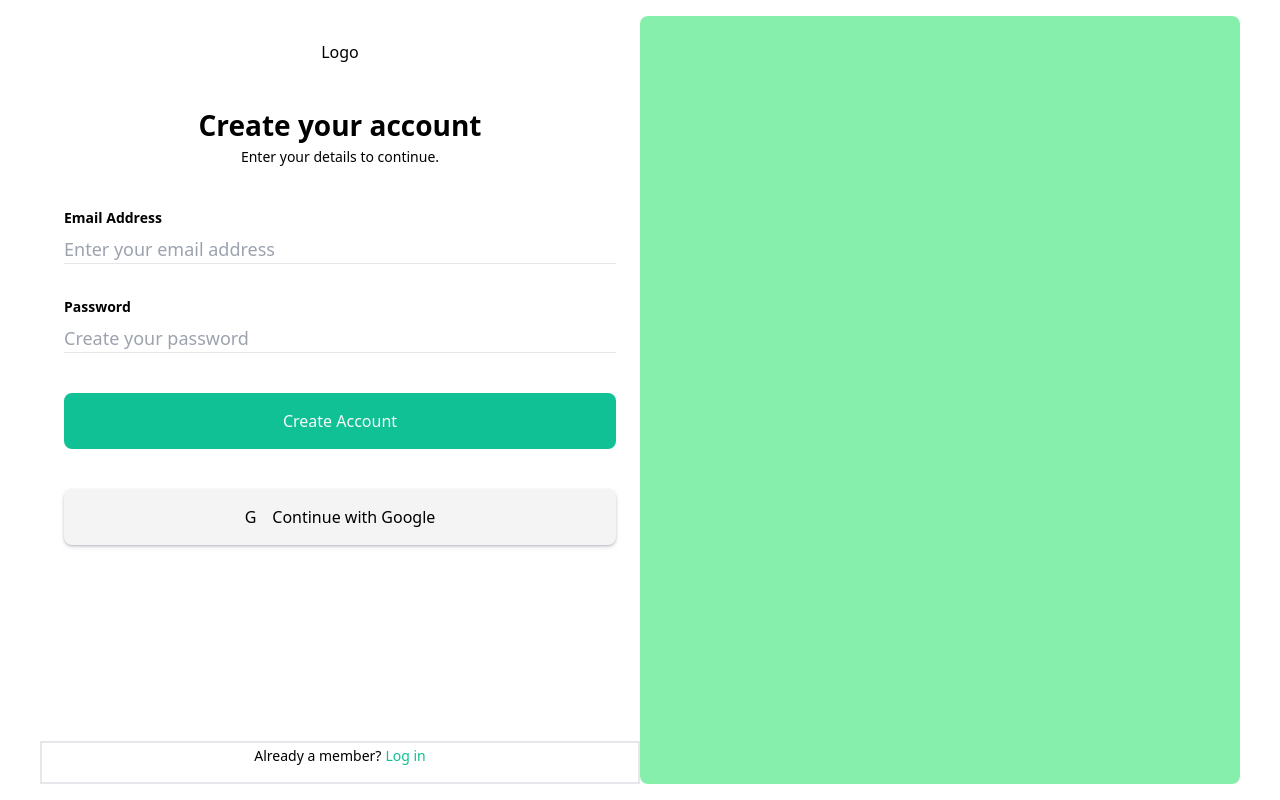
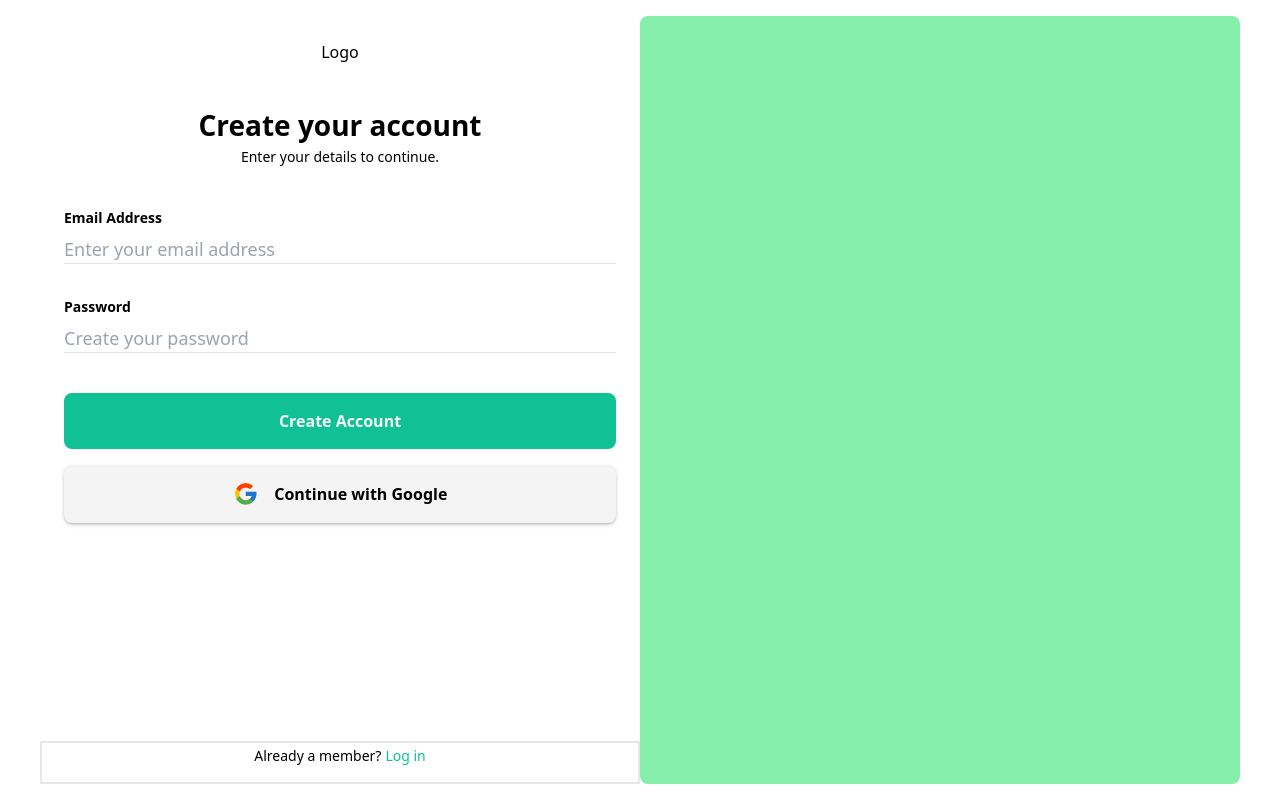
Before and after one commit to joao-miguel8/RoomFinder, a React (Vite) app: page / in a window 1280 px wide. Built offline with nearby package versions, Linux system fonts and the light colour scheme.

Commit message:
- Add google icon and Add font styling to buttons

```diff
--- a/src/views/login-signup/components/LogIn.tsx
+++ b/src/views/login-signup/components/LogIn.tsx
@@ -1,3 +1,5 @@
+import { FcGoogle } from "react-icons/fc";
+
 const LogIn = () => {
 	return (
 		<div className="flex flex-col justify-between flex-1">
@@ -36,9 +38,9 @@ const LogIn = () => {
 						</div>
 					</form>
 					<div>
-						<button className="mt-10 py-4 w-full flex items-center justify-center gap-4 bg-gray200 rounded-b2 shadow-bs1 hover:bg-gray300 duration-300">
-							<div>G</div>
-							<span className="text-16">Continue with Google</span>
+						<button className="mt-4 py-4 w-full flex items-center justify-center gap-4 bg-gray200 rounded-b2 shadow-bs1 hover:bg-gray300 duration-300">
+							<FcGoogle size={"1.6rem"} />
+							<span className="text-16 font-semibold">Continue with Google</span>
 						</button>
 					</div>
 				</div>
--- a/src/views/login-signup/components/SignUp.tsx
+++ b/src/views/login-signup/components/SignUp.tsx
@@ -1,3 +1,5 @@
+import { FcGoogle } from "react-icons/fc";
+
 const SignUp = () => {
 	return (
 		<div className="flex flex-col justify-between flex-1">
@@ -27,14 +29,14 @@ const SignUp = () => {
 						{/* sign in button */}
 						<div>
 							<button className="mt-10 py-4 block bg-primary01 w-full rounded-b2 hover:bg-primary03 duration-300">
-								<span className="text-16 text-light01">Create Account</span>
+								<span className="text-16 font-semibold text-light01">Create Account</span>
 							</button>
 						</div>
 					</form>
 					<div>
-						<button className="mt-10 py-4 w-full flex items-center justify-center gap-4 bg-gray200 rounded-b2 shadow-bs1 hover:bg-gray300 duration-300">
-							<div>G</div>
-							<span className="text-16">Continue with Google</span>
+						<button className="mt-4 py-4 w-full flex items-center justify-center gap-4 bg-gray200 rounded-b2 shadow-bs1 hover:bg-gray300 duration-300">
+							<FcGoogle size={"1.6rem"} />
+							<span className="text-16 font-semibold">Continue with Google</span>
 						</button>
 					</div>
 				</div>
```
